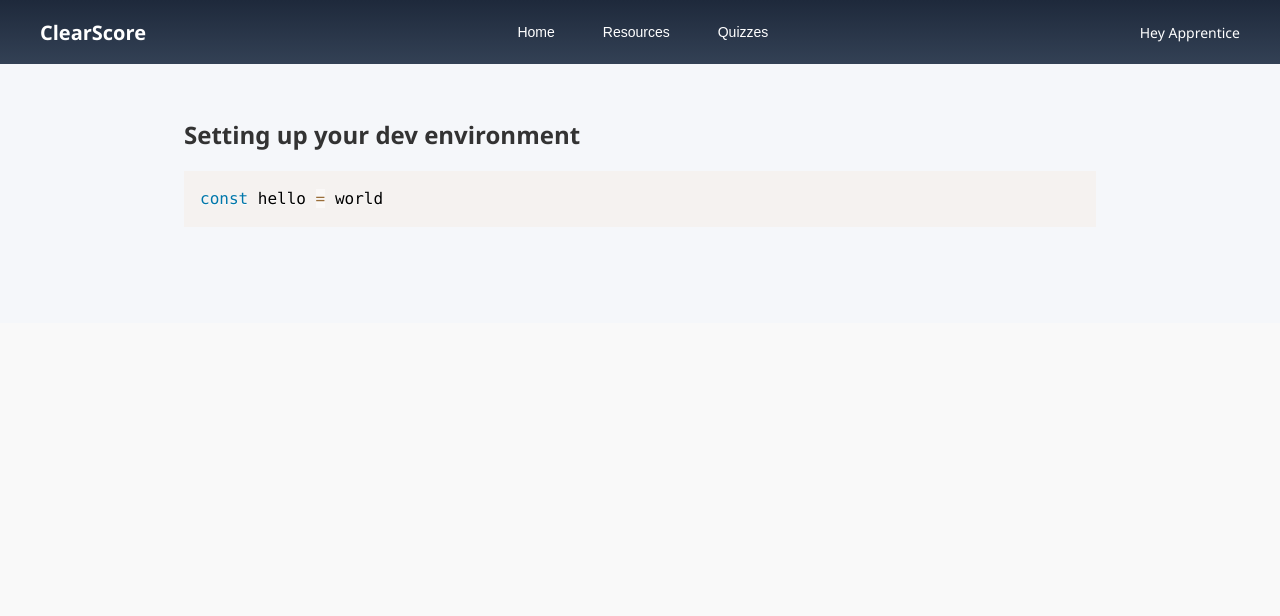
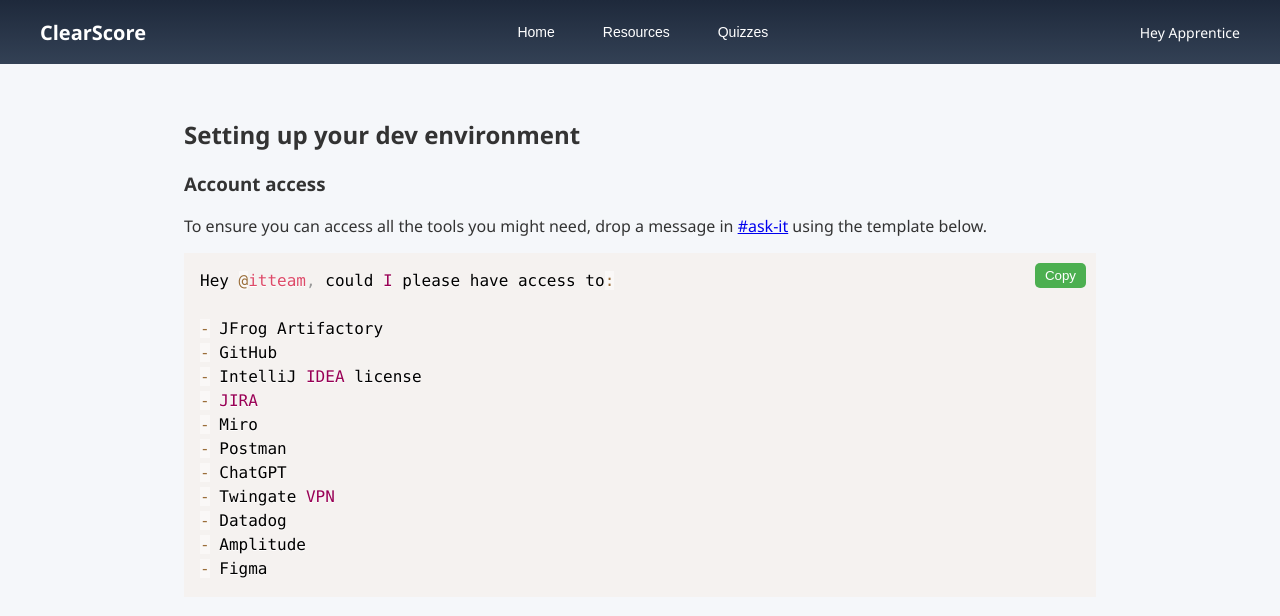
Before and after one commit to NathanVoong/final-year-project, a React (Vite) app in the folder onboarding-app/: page /setup in a window 1280 px wide. Shown: the top 616 px of the page. Built offline with nearby package versions, Linux system fonts and the light colour scheme.

Commit message:
FE-12: Add first section of setup page

```diff
--- a/onboarding-app/src/pages/SetupPage/SetupPage.tsx
+++ b/onboarding-app/src/pages/SetupPage/SetupPage.tsx
@@ -1,14 +1,50 @@
+import React from "react";
 import "./styles/SetupPage.css";
 import { Prism as SyntaxHighlighter } from 'react-syntax-highlighter';
 
 export default function SetupPage() {
+    const [isCopied, setIsCopied] = React.useState(false);
+    const codeString = `Hey @itteam, could I please have access to:
+
+- JFrog Artifactory
+- GitHub
+- IntelliJ IDEA license
+- JIRA
+- Miro
+- Postman
+- ChatGPT
+- Twingate VPN
+- Datadog
+- Amplitude
+- Figma`;
+    const handleCopy = () => {
+        navigator.clipboard.writeText(codeString).then(() => {
+            setIsCopied(true);
+            setTimeout(() => setIsCopied(false), 2000); // Reset after 2 seconds
+        }).catch((err) => {
+            console.error("Error copying text: ", err);
+        });
+    };
+
     return (
         <div>
             <section className="section">
                 <h1>Setting up your dev environment</h1>
-                <SyntaxHighlighter language="typescript">
-                    {`const hello = world`}
-                </SyntaxHighlighter>
+                <h3>Account access</h3>
+                <p>To ensure you can access all the tools you might need, drop a message in <a
+                    href="https://clearscore.enterprise.slack.com/archives/CCEMY9VKP" target="blank">#ask-it</a> using
+                    the template below.</p>
+                <div style={{ position: "relative" }}>
+                    <SyntaxHighlighter language="typescript">
+                        {codeString}
+                    </SyntaxHighlighter>
+                    <button
+                        onClick={handleCopy}
+                        className="copy-button"
+                    >
+                        {isCopied ? "Copied!" : "Copy"}
+                    </button>
+                </div>
             </section>
         </div>
     );
--- a/onboarding-app/src/pages/SetupPage/styles/SetupPage.css
+++ b/onboarding-app/src/pages/SetupPage/styles/SetupPage.css
@@ -1,4 +1,25 @@
-/* Section */
-.section {
-    padding: 32px 24px;
+.copy-button {
+    position: absolute;
+    top: 10px;
+    right: 10px;
+    padding: 5px 10px;
+    background-color: #4CAF50;
+    color: white;
+    border: none;
+    cursor: pointer;
+    border-radius: 5px;
+    transition: all 0.2s ease-in-out;
 }
+
+.copy-button:hover {
+    background-color: #45a049;
+}
+
+.copy-button:active {
+    transform: scale(0.98); /* Shrink slightly when clicked */
+    background-color: #388e3c;
+}
+
+.copy-button:focus {
+    outline: none; /* Remove focus outline for better design */
+}
```
